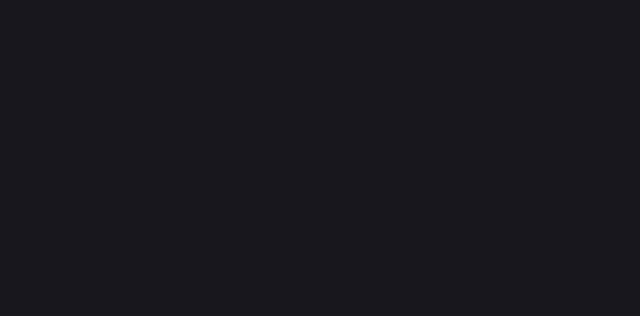
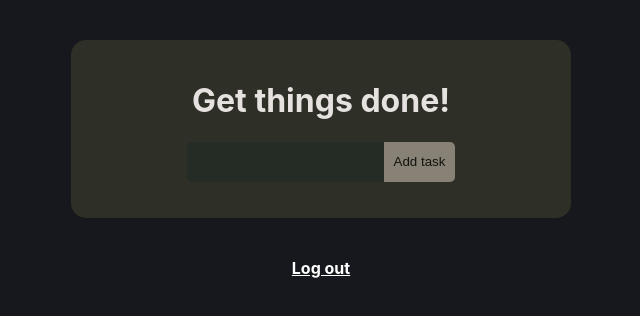
Before and after one commit to Karisya/ToDo, a React (Create React App) app: page /mainList in a window 1280 px wide. Before the commit this address had no page. Shown: the top 316 px of the page, without its empty margins (319-959 px from the left). Built offline with nearby package versions, Linux system fonts and the light colour scheme.

Commit message:
fixed route

```diff
--- a/src/routes/mainRoute.js
+++ b/src/routes/mainRoute.js
@@ -8,9 +8,9 @@
         <BrowserRouter>
             <Routes>
                 <Route index element={<Registration />} />
-                <Route path='/registrationForm.js' element={<Registration />} />
-                <Route path='/logIn.js' element={<LogIn />} />
-                <Route path='/mainList.js' element={<MainList />} />
+                <Route path='/registrationForm' element={<Registration />} />
+                <Route path='/logIn' element={<LogIn />} />
+                <Route path='/mainList' element={<MainList />} />
             </Routes>
             <Outlet><div></div></Outlet>
         </BrowserRouter>
```
